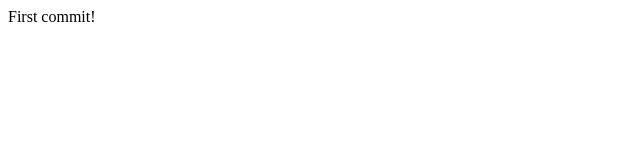
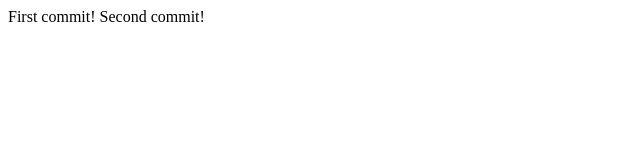
Before and after one commit to Neki4/test_goit, a plain HTML site: page index.html in a window 1280 px wide. Shown: the whole page, without its empty margins (0-640 px from the left). Drawn offline with Linux system fonts and the light colour scheme.

Commit message:
Second commit

```diff
--- a/index.html
+++ b/index.html
@@ -8,5 +8,7 @@
 
 First commit!
 
+Second commit!
+
 </body>
 </html>
```
